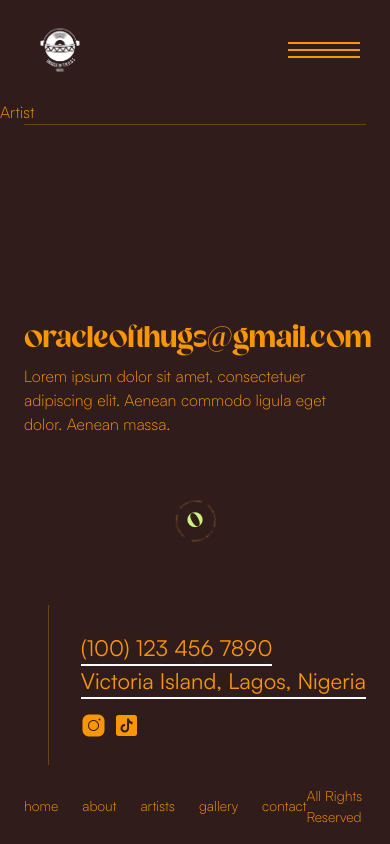
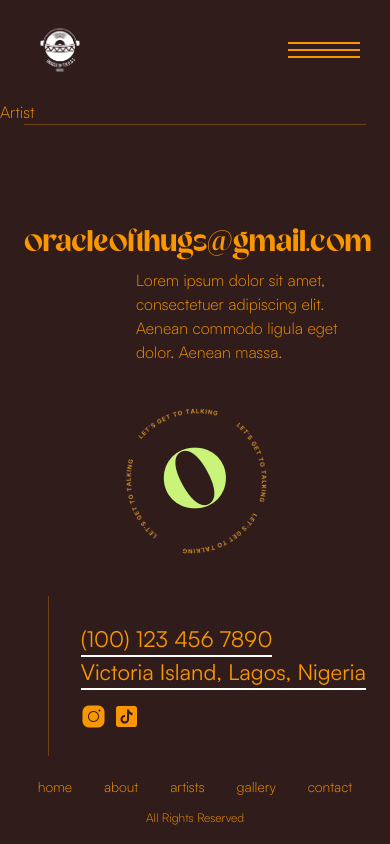
Before and after one commit to jmaduafo/Oracle, a Next.js app: page /artists in a window 390 px wide. Built offline with nearby package versions, Linux system fonts and the light colour scheme.

Commit message:
got footer responsive

```diff
--- a/src/components/Footer.tsx
+++ b/src/components/Footer.tsx
@@ -58,7 +58,7 @@ function Footer() {
   return (
     <footer className='px-6'>
       <div className='border-t-[1px] border-t-text30'>
-        <h5 className={`${reverie.className} text-center text-[8vw] mt-[12rem]`}>oracleofthugs@gmail.com</h5>
+        <h5 className={`${reverie.className} text-center text-[8vw] mt-[6rem] md:mt-[10rem]`}>oracleofthugs@gmail.com</h5>
         <div className='flex md:flex-row md:items-end md:gap-[4rem] flex-col-reverse'>
           <div className='md:basis-[75%]'>
             {/* PHONE NUMBER AND ADDRESS DETAILS */}
@@ -88,8 +88,8 @@ function Footer() {
               </div>
             </div>
             {/* ALL RIGHTS RESERVED AND NAV LINKS  */}
-            <div className='flex mt-5 mb-3 md:mb-2'>
-              <ul className='flex-[2.5] flex items-center gap-6'>
+            <div className='md:flex mt-5 mb-3 md:mb-2'>
+              <ul className='flex-[2.5] flex items-center md:justify-normal justify-center gap-8 md:pl-8'>
                 {navMenu.map(nav => {
                   return (
                     <li key={nav.title} className='text-[14px]'>
@@ -99,20 +99,20 @@ function Footer() {
                 })}
               </ul>
               <div className='flex-1'>
-                <p className='text-[14px]'>All Rights Reserved</p>
+                <p className='md:text-[14px] md:mt-0 mt-3 text-[12px] md:text-left text-center'>All Rights Reserved</p>
               </div>
             </div>
           </div>
           <div className='md:basis-[25%]'>
-            <p>Lorem ipsum dolor sit amet, consectetuer adipiscing elit. Aenean commodo ligula eget dolor. Aenean massa.</p>
-            <div className='relative flex items-center justify-center mt-[4rem] mb-[4rem]'>
-              <div className='absolute w-[15vw] object-cover animate-spin-slow'>
+            <p className='md:pl-0 pl-[7rem]'>Lorem ipsum dolor sit amet, consectetuer adipiscing elit. Aenean commodo ligula eget dolor. Aenean massa.</p>
+            <div className='relative flex items-center justify-center md:my-[4rem] my-[2rem]'>
+              <div className='absolute md:w-[15vw] w-[13rem] object-cover animate-spin-slow'>
                 <Image
                   src={TalkImage}
                   alt='radial spinning text'
                   placeholder='blur'/>
               </div>
-              <h6 className={`${reverie.className} text-accent text-[7vw]`}>o</h6>
+              <h6 className={`${reverie.className} text-accent md:text-[7vw] text-[7rem]`}>o</h6>
             </div>
           </div>
         </div>
```
